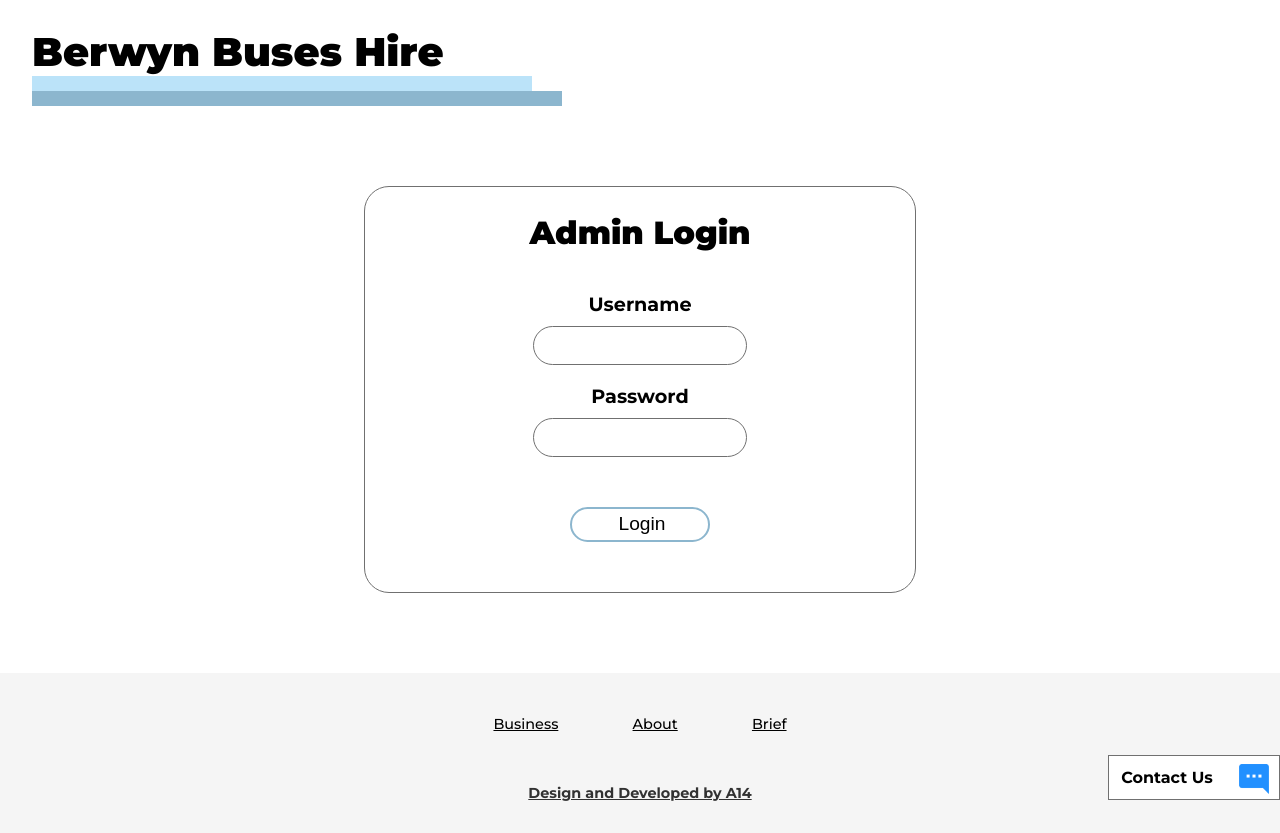
After one commit to gustavozapata/Berwyn-Buses, a PHP site: page /admin_view.php in a window 1280 px wide. The commit adds this page. Run offline with PHP 8.4, Linux system fonts and the light colour scheme.

Commit message:
created admin page and started the login for admins

```diff
--- /dev/null
+++ b/content/css/admin.css
@@ -0,0 +1,30 @@
+#line1 {
+  background-color: #bbe3f9;
+}
+#line2 {
+  background-color: #8cb6ce;
+}
+.book-coach form span p {
+  /* margin: 0 auto; */
+  text-align: center;
+}
+.book-coach form input {
+  width: 200px;
+  text-align: left;
+  font-size: 1.2em;
+  color: black;
+  padding-left: 10px;
+}
+.book-coach form input[type="submit"] {
+  width: 140px;
+  margin: 50px auto;
+  border-color: #8cb6ce;
+  text-align: center;
+}
+.book-coach form input[type="submit"]:hover {
+  background-color: #8cb6ce;
+}
+#loginStatus {
+  color: rgb(255, 22, 80);
+  font-weight: 500;
+}
--- /dev/null
+++ b/controller/admin_controller.php
@@ -0,0 +1,21 @@
+<?php
+
+// require_once "../view/admin_view.php";
+require_once "../model/admin.php";
+require_once "../model/database.php";
+
+$isLogged = false;
+
+if(isset($_REQUEST["username"])) {
+    global $pdo;
+    $username = $_REQUEST["username"];
+    $password = $_REQUEST["password"];
+    $admin = checkAdminLogin($password);
+    if($admin[0]->password == $password){
+      $isLogged = true;
+    }
+  }
+
+require_once "../view/admin_view.php";
+
+?>
--- a/model/admin.php
+++ b/model/admin.php
@@ -1,10 +1,12 @@
 <?php
-class Admin{
+class Admin {
     private $id;
-    private $employeeNumber;
+    // private $employeeNumber;
     private $givenName;
     private $familyName;
-    private $adminType;
+    // private $adminType;
+    private $username;
+    private $password;
     function __get($name) {
         return $this->$name;
     }
--- a/model/database.php
+++ b/model/database.php
@@ -15,17 +15,17 @@ function getAllCoaches(){
     // $statement->bindValue(":passengers", $passengers, PDO::PARAM_INT);
     $statement->execute();
     $results = $statement->fetchAll(PDO::FETCH_CLASS, "Coach");
-    // foreach($results as $result) {
-    //     $statement = $pdo->prepare("SELECT * FROM VehicleType WHERE id = :id");
-    //     $statement->bindValue(":id", $result->vehicleType, PDO::PARAM_INT);
-    //     $statement->execute();
-    //     $queryResult = $statement->fetch(PDO::FETCH_OBJ);
-    //     $result->vehicleType = $queryResult->type;
-    //     $result->maxCapacity = $queryResult->maxCapacity;
-    //     $result->hourlyRate = $queryResult->hourlyRate;
+    /*foreach($results as $result) {
+        $statement = $pdo->prepare("SELECT * FROM VehicleType WHERE id = :id");
+        $statement->bindValue(":id", $result->vehicleType, PDO::PARAM_INT);
+        $statement->execute();
+        $queryResult = $statement->fetch(PDO::FETCH_OBJ);
+        $result->vehicleType = $queryResult->type;
+        $result->maxCapacity = $queryResult->maxCapacity;
+        $result->hourlyRate = $queryResult->hourlyRate;
 
-        // $queryResult = $statement->fetchAll(PDO::FETCH_CLASS, "VehicleType");
-    // }
+        $queryResult = $statement->fetchAll(PDO::FETCH_CLASS, "VehicleType");
+    }*/
     return $results;
 }
 function getAllVehicleTypes(){
@@ -35,4 +35,13 @@ function getAllVehicleTypes(){
     $results = $statement->fetchAll(PDO::FETCH_CLASS, "VehicleType");
     return $results;
 }
+
+function checkAdminLogin($password){
+    global $pdo;
+    $statement = $pdo->prepare("SELECT * FROM admin WHERE password = :password");
+    $statement->bindValue(":password", $password, PDO::PARAM_INT);
+    $statement->execute();
+    $results = $statement->fetchAll(PDO::FETCH_CLASS, "Admin");
+    return $results;
+}
 ?>
--- /dev/null
+++ b/scripts/admin.js
@@ -0,0 +1,5 @@
+// ADMIN FOOTER
+$(".footer-links a")
+  .eq(0)
+  .replaceWith("<a href='../view/index.php'>Business</a>");
+$("header nav").remove();
--- /dev/null
+++ b/view/admin_view.php
@@ -0,0 +1,64 @@
+<?php
+
+require_once "../controller/admin_controller.php";
+
+?>
+
+<!DOCTYPE html>
+<html lang="en">
+  <head>
+    <?php require_once "head.php"; ?>
+    <link rel="stylesheet" type="text/css" href="../content/css/admin.css" />
+    <title>🚎 Home Page</title>
+  </head>
+  <body>
+    <div id="page">
+      <?php
+      require_once "header.php";
+      ?>
+      <section class="main-section">
+        <article class="book-coach">
+          <?php if(!$isLogged): ?>
+          <div class="book-coach-header">
+            <h2>Admin Login</h2>
+            <?php if(isset($_REQUEST["username"])): ?>
+            <p id="loginStatus">Username or password incorrect</p>
+            <?php endif; ?>
+          </div>
+          <div>
+            <form action="../controller/admin_controller.php">
+              <span>
+                <p>Username</p>
+                <input type="name" name="username" required/>
+              </span><br>
+              <span>
+                <p>Password</p>
+                <input type="password" name="password" required/>
+              </span>
+              <br />
+              <input type="submit" value="Login" />
+            </form>
+          </div>
+          <?php else: ?>
+          <div class="book-coach-header">
+            <h2>Coaches</h2>
+            <h3>Welcome <?= $admin[0]->givenName ?></h3>
+          </div>
+          <div>
+            <form action="../controller/search_controller.php">
+            </form>
+          </div>
+          <?php endif ?>
+        </article>
+      </section>
+
+    <?php
+      require_once "footer.php";
+    ?>
+
+    </div>
+    <!-- PAGE -->
+    <script src="../scripts/index.js"></script>
+    <script src="../scripts/admin.js"></script>
+  </body>
+</html>
--- a/view/footer.php
+++ b/view/footer.php
@@ -1,8 +1,8 @@
 <footer>
     <div class="footer-links">
-        <a href="admin.php">Admin</a>
-        <a href="admin.php">About</a>
-        <a href="admin.php">Brief</a>
+        <a href="admin_view.php">Admin</a>
+        <a href="about.php">About</a>
+        <a href="#">Brief</a>
     </div>
     <p><a href="#">Design and Developed by A14</a></p>
     <div class="contact">
--- a/view/header.php
+++ b/view/header.php
@@ -8,7 +8,7 @@
         <nav>
           <ul>
             <li><a href="../view/index.php">Home</a></li>
-            <li><a href="../view/aboutUs.php">About Us</a></li>
+            <li><a href="../view/about.php">About Us</a></li>
             <li><a href="#">Login</a></li>
             <li id="liBasket">
               <a href="checkout.html"
```
Also changed, not shown: view/about.php (renamed from view/aboutUs.php).
